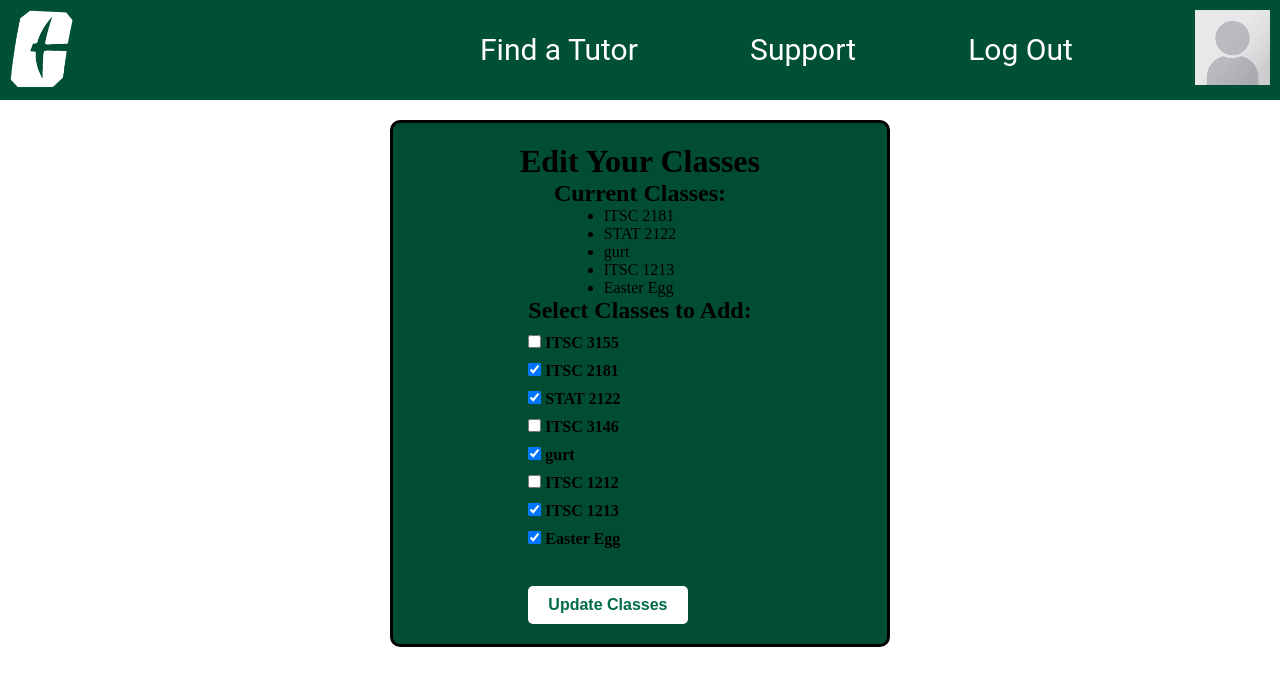
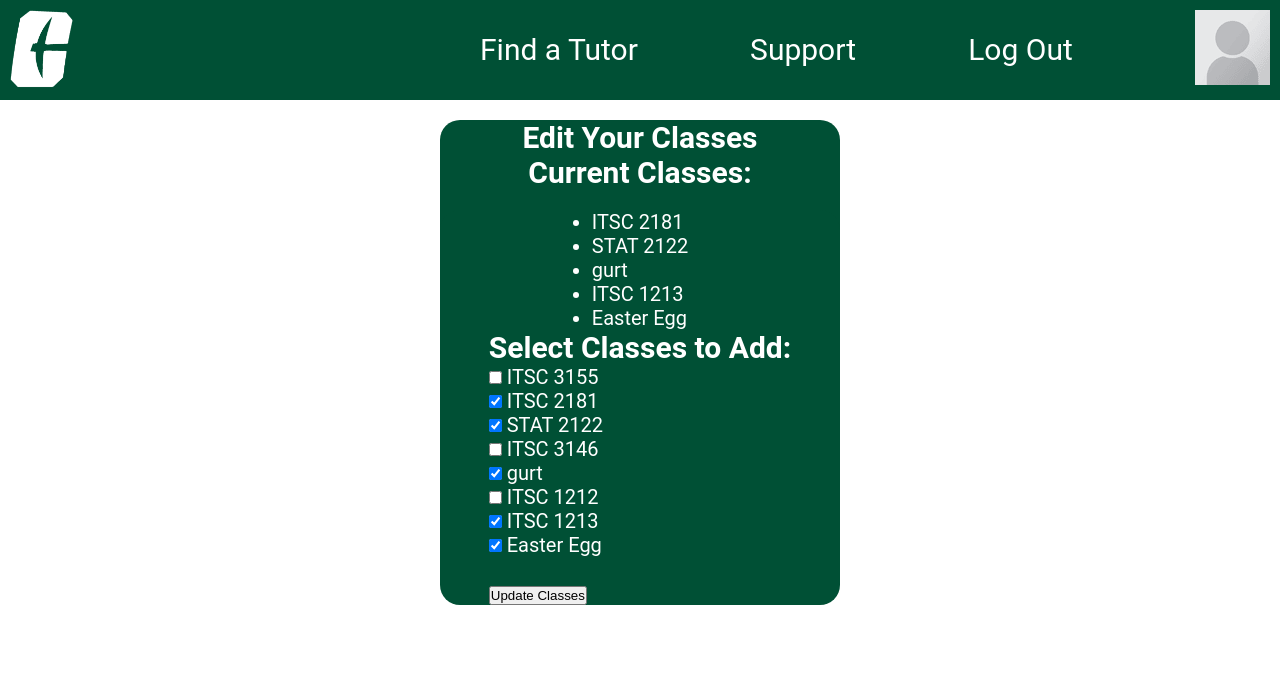
Before and after one commit to CaileanMM/Group2Project, a Django app: page /edit-classes/ in a window 1280 px wide. Shown: the top 686 px of the page. Run offline with Django 5.2, Linux system fonts and the light colour scheme; a user stored in the database is signed in; data comes from the database, SQL or seed files in the repository; both versions use the stored data as it was after the commit.

Commit message:
class select page

```diff
--- a/UNCCtutor/UNCCtutor/base/templates/base/edit-classes.html
+++ b/UNCCtutor/UNCCtutor/base/templates/base/edit-classes.html
@@ -2,11 +2,13 @@
 {% block content %}
 
 
-<div id="form-container">
-    <div class="login-container">
+
+     <div class="login-container">
+        <article class="edit-profile-container">
 <h1>Edit Your Classes</h1>
 
 <h2>Current Classes:</h2>
+<article class="edit-profile-container">
 <ul>
     {% for cls in user_classes %}
         <li>{{ cls.name }}</li>
@@ -31,6 +33,7 @@
     <button type="submit">Update Classes</button>
 </form>
 </div>
-</div>
+</article>
+</article>
 
 {% endblock %}
```
Also changed, not shown: UNCCtutor/UNCCtutor/db.sqlite3.
